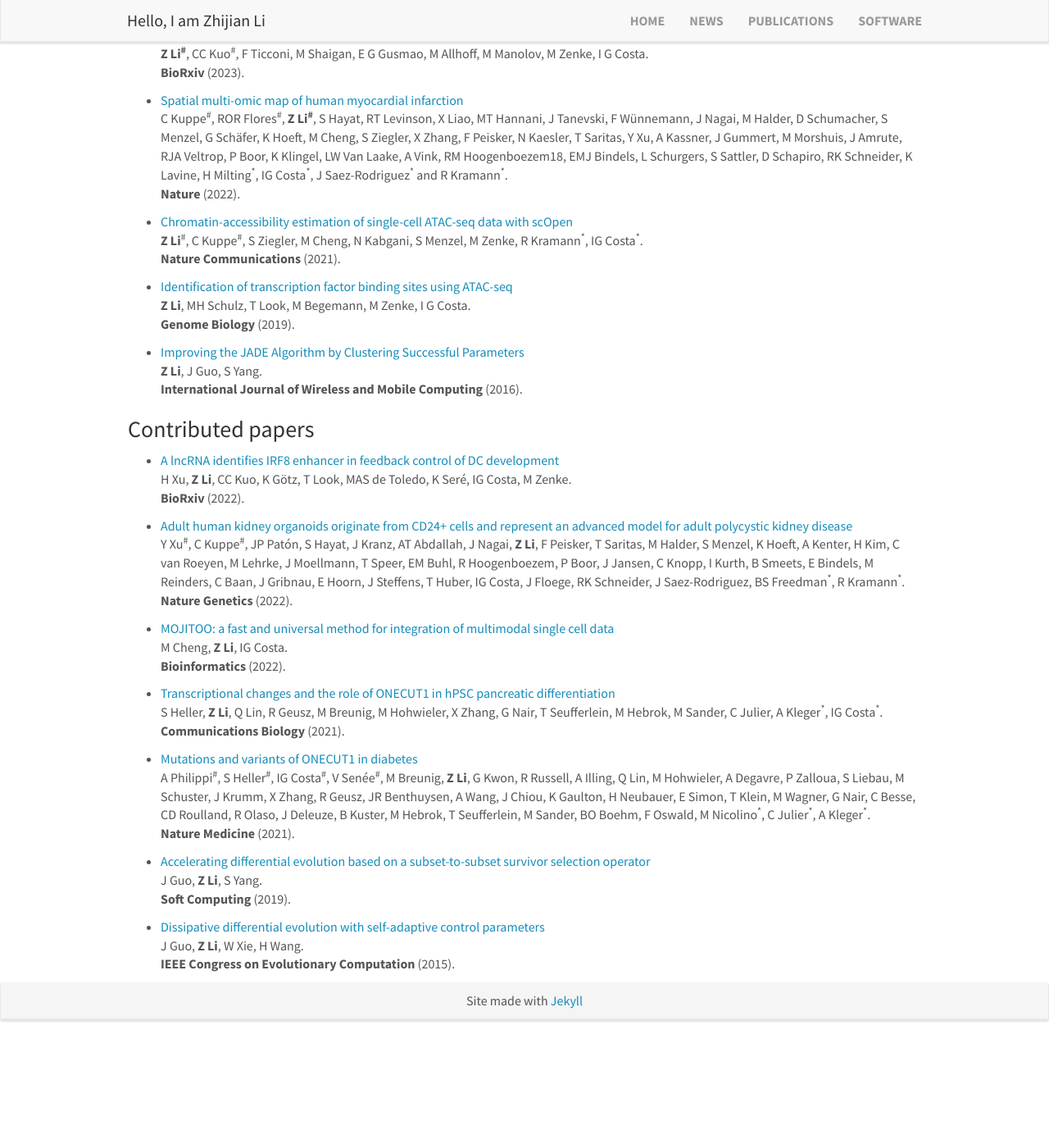
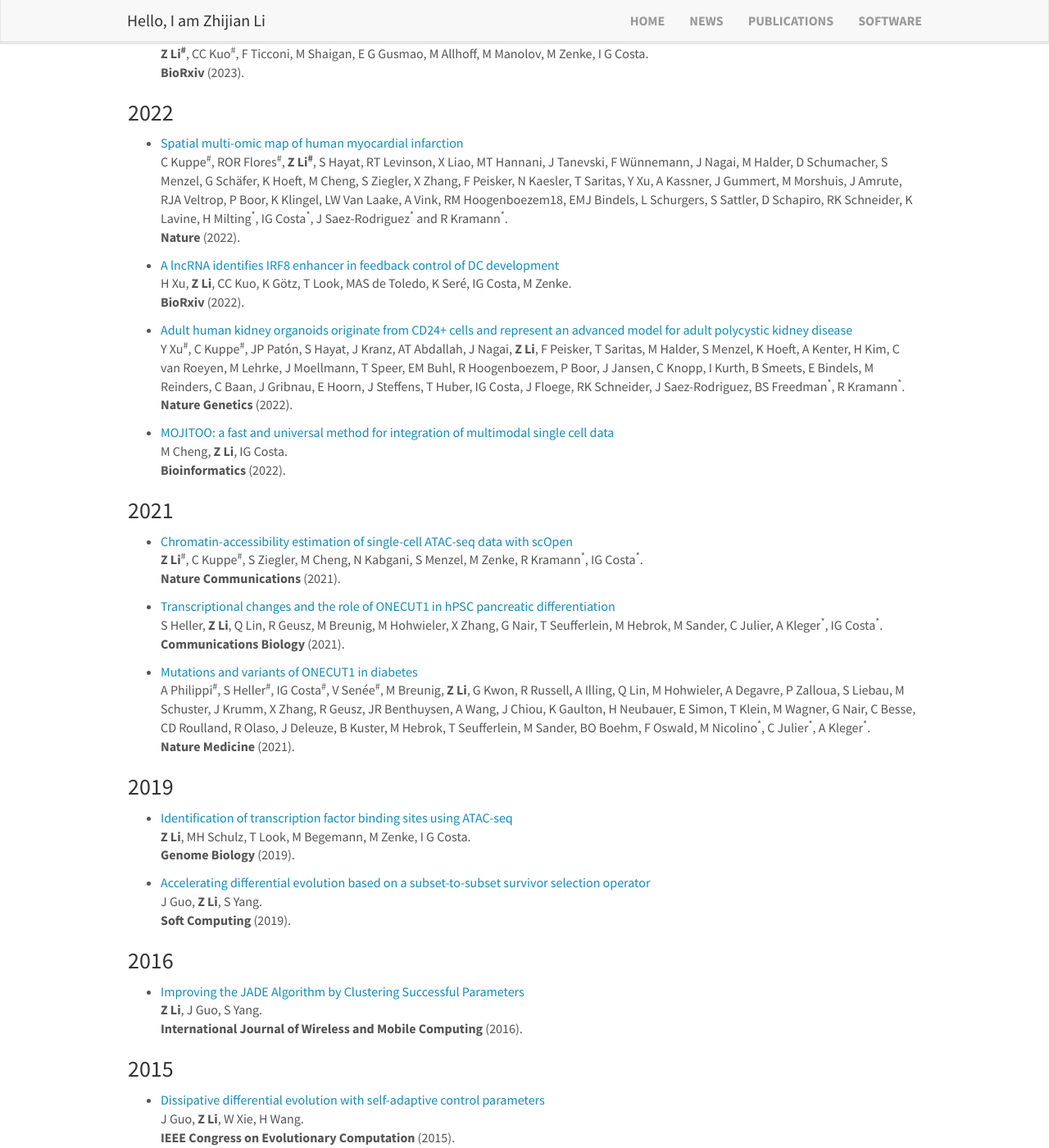
Before and after one commit to lzj1769/lzj1769.github.io, a Jekyll site: the page built from _pages/publications.md, in a window 1280 px wide and 1400 px high, scrolled down 306 px. Shown: the whole window at 82% size. Built offline with Jekyll 4.4.1, drawn with Linux system fonts in a browser that asks for light colours; nearby versions of some CDN libraries; before the commit the page ends 1574 px from its top, so only the background shows below that; part of the change alters nothing that is shown; some of the changed text lies outside the part shown.

Commit message:
update pub

```diff
--- a/_pages/publications.md
+++ b/_pages/publications.md
@@ -10,7 +10,7 @@ permalink: /publications/
 For a full list see: [Google Scholar](https://scholar.google.de/citations?user=xG5HYekAAAAJ&hl=en)
 <sup>\#</sup> Co-first authors; <sup>\*</sup> Co-corresponding authors
 
-### First/co-first author papers
+### 2023
 
 * [scMEGA: Single-cell Multiomic Enhancer-based Gene Regulatory Network Inference](https://academic.oup.com/bioinformaticsadvances/advance-article/doi/10.1093/bioadv/vbad003/6986159?login=false)\
 **Z Li**, J Nagai, C Kuppe, R Kramann, IG Costa.\
@@ -20,24 +20,11 @@ For a full list see: [Google Scholar](https://scholar.google.de/citations?user=x
 **Z Li<sup>\#</sup>**, CC Kuo<sup>\#</sup>, F Ticconi, M Shaigan, E G Gusmao, M Allhoff, M Manolov, M Zenke, I G Costa.\
 **BioRxiv** (2023).
 
+### 2022
 
 * [Spatial multi-omic map of human myocardial infarction](https://www.nature.com/articles/s41586-022-05060-x)\
 C Kuppe<sup>\#</sup>, ROR Flores<sup>\#</sup>, **Z Li<sup>\#</sup>**, S Hayat, RT Levinson, X Liao, MT Hannani, J Tanevski, F Wünnemann, J Nagai, M Halder, D Schumacher, S Menzel, G Schäfer, K Hoeft, M Cheng, S Ziegler, X Zhang, F Peisker, N Kaesler, T Saritas, Y Xu, A Kassner, J Gummert, M Morshuis, J Amrute, RJA Veltrop, P Boor, K Klingel, LW Van Laake, A Vink, RM Hoogenboezem18, EMJ Bindels, L Schurgers, S Sattler, D Schapiro, RK Schneider, K Lavine, H Milting<sup>\*</sup>, IG Costa<sup>\*</sup>, J Saez-Rodriguez<sup>\*</sup> and R Kramann<sup>\*</sup>.\
 **Nature** (2022).
-
-* [Chromatin-accessibility estimation of single-cell ATAC-seq data with scOpen](https://www.nature.com/articles/s41467-021-26530-2)\
-**Z Li**<sup>\#</sup>, C Kuppe<sup>\#</sup>, S Ziegler, M Cheng, N Kabgani, S Menzel, M Zenke, R Kramann<sup>\*</sup>, IG Costa<sup>\*</sup>.\
-**Nature Communications** (2021).
-
-* [Identification of transcription factor binding sites using ATAC-seq](https://genomebiology.biomedcentral.com/articles/10.1186/s13059-019-1642-2)\
-**Z Li**, MH Schulz, T Look, M Begemann, M Zenke, I G Costa.\
-**Genome Biology** (2019).
-
-* [Improving the JADE Algorithm by Clustering Successful Parameters](https://www.inderscienceonline.com/doi/abs/10.1504/IJWMC.2016.081159)\
-**Z Li**, J Guo, S Yang.\
-**International Journal of Wireless and Mobile Computing** (2016).
-
-### Contributed papers
 
 * [A lncRNA identifies IRF8 enhancer in feedback control of DC development](https://www.biorxiv.org/content/10.1101/2022.08.11.503623v1)\
 H Xu, **Z Li**, CC Kuo, K Götz, T Look, MAS de Toledo, K Seré, IG Costa, M Zenke.\
@@ -51,6 +38,12 @@ Y Xu<sup>\#</sup>, C Kuppe<sup>\#</sup>, JP Patón, S Hayat, J Kranz,  AT Abdall
 M Cheng, **Z Li**, IG Costa.\
 **Bioinformatics** (2022).
 
+### 2021
+
+* [Chromatin-accessibility estimation of single-cell ATAC-seq data with scOpen](https://www.nature.com/articles/s41467-021-26530-2)\
+**Z Li**<sup>\#</sup>, C Kuppe<sup>\#</sup>, S Ziegler, M Cheng, N Kabgani, S Menzel, M Zenke, R Kramann<sup>\*</sup>, IG Costa<sup>\*</sup>.\
+**Nature Communications** (2021).
+
 * [Transcriptional changes and the role of ONECUT1 in hPSC pancreatic differentiation](https://www.nature.com/articles/s42003-021-02818-3)\
 S Heller, **Z Li**, Q Lin, R Geusz, M Breunig, M Hohwieler, X Zhang, G Nair, T Seufferlein, M Hebrok, M Sander, C Julier, A Kleger<sup>\*</sup>, IG Costa<sup>\*</sup>.\
 **Communications Biology** (2021).
@@ -59,10 +52,24 @@ S Heller, **Z Li**, Q Lin, R Geusz, M Breunig, M Hohwieler, X Zhang, G Nair, T S
 A Philippi<sup>\#</sup>, S Heller<sup>\#</sup>, IG Costa<sup>\#</sup>, V Senée<sup>\#</sup>, M Breunig, **Z Li**, G Kwon, R Russell, A Illing, Q Lin, M Hohwieler, A Degavre, P Zalloua, S Liebau, M Schuster, J Krumm, X Zhang, R Geusz, JR Benthuysen, A Wang, J Chiou, K Gaulton, H Neubauer, E Simon, T Klein, M Wagner, G Nair, C Besse, CD Roulland, R Olaso, J Deleuze, B Kuster, M Hebrok, T Seufferlein, M Sander, BO Boehm, F Oswald, M Nicolino<sup>\*</sup>, C Julier<sup>\*</sup>, A Kleger<sup>\*</sup>.\
 **Nature Medicine** (2021).
 
+### 2019
+
+* [Identification of transcription factor binding sites using ATAC-seq](https://genomebiology.biomedcentral.com/articles/10.1186/s13059-019-1642-2)\
+**Z Li**, MH Schulz, T Look, M Begemann, M Zenke, I G Costa.\
+**Genome Biology** (2019).
+
 * [Accelerating differential evolution based on a subset-to-subset survivor selection operator](https://link.springer.com/article/10.1007/s00500-018-3060-x)\
 J Guo, **Z Li**, S Yang.\
 **Soft Computing** (2019).
 
+### 2016
+
+* [Improving the JADE Algorithm by Clustering Successful Parameters](https://www.inderscienceonline.com/doi/abs/10.1504/IJWMC.2016.081159)\
+**Z Li**, J Guo, S Yang.\
+**International Journal of Wireless and Mobile Computing** (2016).
+
+### 2015
+
 * [Dissipative differential evolution with self-adaptive control parameters](https://ieeexplore.ieee.org/abstract/document/7257274)\
 J Guo, **Z Li**, W Xie, H Wang.\
 **IEEE Congress on Evolutionary Computation** (2015).
```
